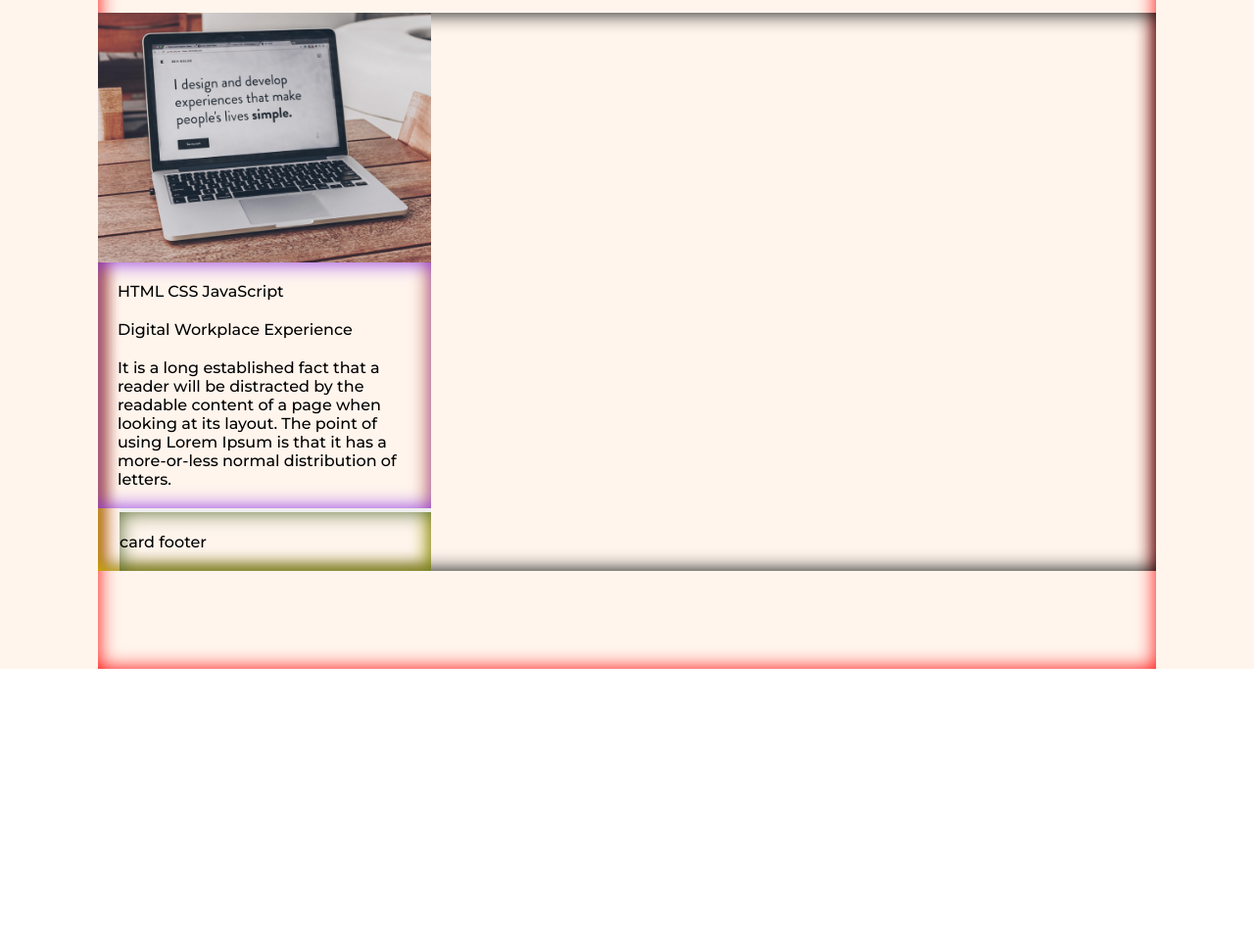
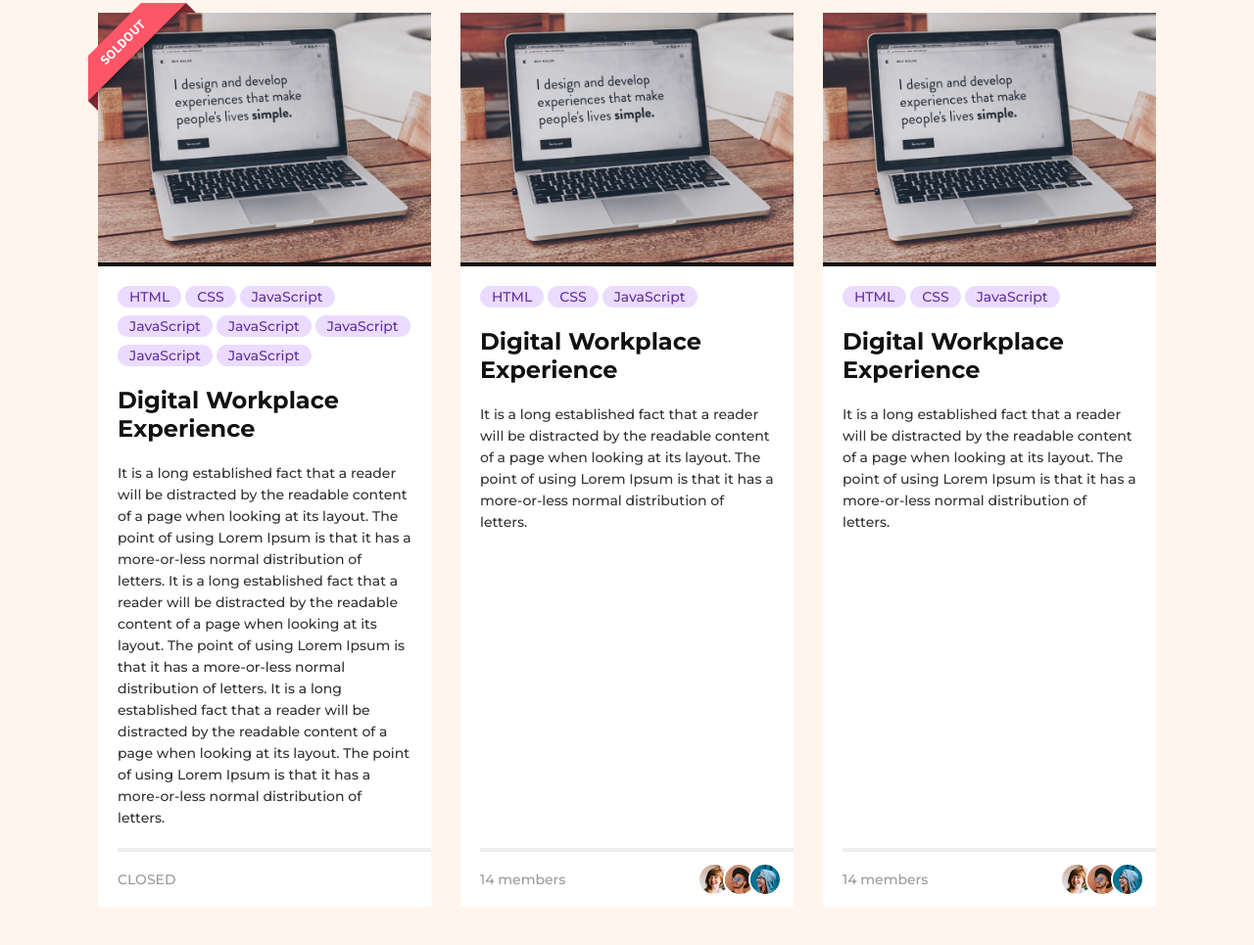
Before and after one commit to ohgoodgood/TIL, a plain HTML site: page HTML_CSS/practices/11_Zigzag/index.html in a window 1280 px wide. Shown: the part 1223-2188 px from the top of the page at 98% size. Before the commit the page ends 1906 px from the top, so only its background shows below. Drawn offline with Linux system fonts and the light colour scheme.

Commit message:
lower side complete

```diff
--- a/HTML_CSS/practices/11_Zigzag/index.html
+++ b/HTML_CSS/practices/11_Zigzag/index.html
@@ -142,14 +142,55 @@
 					<div class="column-card">
 
 						<div class="column-card-header">
-							<img src="./images/cover01.png" />
+							<img class="soldout-image" src="./images/badge.png" />
+							<img class="column-card-cover"src="./images/cover01.png" />
 						</div>
 
 						<div class="column-card-main">
-							<ul class="column-card-tags">
-								<li class="column-tag-item">HTML</li>
-								<li class="column-tag-item">CSS</li>
-								<li class="column-tag-item">JavaScript</li>
+							<ul class="card-tags">
+								<li class="tag-item">HTML</li>
+								<li class="tag-item">CSS</li>
+								<li class="tag-item">JavaScript</li>
+								<li class="tag-item">JavaScript</li>
+								<li class="tag-item">JavaScript</li>
+								<li class="tag-item">JavaScript</li>
+								<li class="tag-item">JavaScript</li>
+								<li class="tag-item">JavaScript</li>
+							</ul>
+
+							<div class="column-card-title">
+								<h2>Digital Workplace Experience</h2>
+							</div>
+
+							<div class="column-card-article">
+								<p>
+									It is a long established fact that a reader will be distracted by the readable content of a page when looking at its layout.
+									The point of using Lorem Ipsum is that it has a more-or-less normal distribution of letters.
+									It is a long established fact that a reader will be distracted by the readable content of a page when looking at its layout.
+									The point of using Lorem Ipsum is that it has a more-or-less normal distribution of letters.
+									It is a long established fact that a reader will be distracted by the readable content of a page when looking at its layout.
+									The point of using Lorem Ipsum is that it has a more-or-less normal distribution of letters.
+								</p>
+							</div>
+						</div>
+
+						<div class="column-card-footer">
+							<div class="card-status">CLOSED</div>
+						</div>
+
+					</div>
+
+					<div class="column-card">
+
+						<div class="column-card-header">
+							<img class="column-card-cover"src="./images/cover01.png" />
+						</div>
+
+						<div class="column-card-main">
+							<ul class="card-tags">
+								<li class="tag-item">HTML</li>
+								<li class="tag-item">CSS</li>
+								<li class="tag-item">JavaScript</li>
 							</ul>
 
 							<div class="column-card-title">
@@ -165,7 +206,54 @@
 						</div>
 
 						<div class="column-card-footer">
-							card footer
+
+							<div class="card-status">14 members</div>
+
+							<ul class="members">
+								<li class="member-icon"> <img src="./images/people01.png" /> </li>
+								<li class="member-icon"> <img src="./images/people02.png" /> </li>
+								<li class="member-icon"> <img src="./images/people03.png" /> </li>
+							</ul>
+
+						</div>
+
+					</div>
+
+					<div class="column-card">
+
+						<div class="column-card-header">
+							<img class="column-card-cover"src="./images/cover01.png" />
+						</div>
+
+						<div class="column-card-main">
+							<ul class="card-tags">
+								<li class="tag-item">HTML</li>
+								<li class="tag-item">CSS</li>
+								<li class="tag-item">JavaScript</li>
+							</ul>
+
+							<div class="column-card-title">
+								<h2>Digital Workplace Experience</h2>
+							</div>
+
+							<div class="column-card-article">
+								<p>
+									It is a long established fact that a reader will be distracted by the readable content of a page when looking at its layout.
+									The point of using Lorem Ipsum is that it has a more-or-less normal distribution of letters.
+								</p>
+							</div>
+						</div>
+
+						<div class="column-card-footer">
+
+							<div class="card-status">14 members</div>
+
+							<ul class="members">
+								<li class="member-icon"> <img src="./images/people01.png" /> </li>
+								<li class="member-icon"> <img src="./images/people02.png" /> </li>
+								<li class="member-icon"> <img src="./images/people03.png" /> </li>
+							</ul>
+
 						</div>
 
 					</div>
--- a/HTML_CSS/practices/11_Zigzag/style.css
+++ b/HTML_CSS/practices/11_Zigzag/style.css
@@ -72,8 +72,6 @@ a {
 }
 
 .l_container {
-    box-shadow: inset 0 0 20px red;
-
     max-width: 1080px;
     min-height: 50vh;
 
@@ -86,8 +84,6 @@ a {
 
 /* commons */
 .header {
-    box-shadow: inset 0 0 20px green;
-
     display: flex;
     align-items: center;
 
@@ -244,8 +240,6 @@ a {
 }
 
 .contents.type-column {
-    box-shadow: inset 0 0 20px black;
-
     display: grid;
     grid-template-columns: repeat(3, 1fr);
     grid-template-rows: 1fr;
@@ -253,39 +247,108 @@ a {
 }
 
 .column-card {
-    box-shadow: inset 0 0 20px gold;
+    background-color: var(--color-white-100);
+    display: flex;
+    flex-direction: column;
 }
 
 .column-card-header {
-    box-shadow: inset 0 0 20px dodgerblue;
+    position: relative;
 }
 
-.column-card-header img {
+.soldout-image {
+    aspect-ratio: 110/110;
+    position: absolute;
+    top: 0;
+    left: 0;
+
+    transform: translate(-10px, -10px);
+}
+
+.column-card-cover {
     aspect-ratio: 340/255;
 }
 
 .column-card-main {
-    box-shadow: inset 0 0 20px blueviolet;
+    /* display: grid;
+    grid-template-columns: 1fr;
+    grid-template-rows: 1fr;
+    gap: 20px; */
 
-    display: grid;
-    grid-template-columns: repeat(autofit, 1fr);
-    grid-template-rows: repeat(autofit, 1fr);
+    display: flex;
+    flex-direction: column;
     gap: 20px;
 
     padding: 20px;
     box-sizing: border-box;
+    border-top: solid 4px var(--color-black-100);
+
+    flex-grow: 1;
 }
 
-.column-card-tags {
+.card-tags {
     display: flex;
     column-gap: 4px;
+    row-gap: 8px;
+    flex-wrap: wrap;
+}
+
+.tag-item {
+    background-color: var(--color-purple-50);
+    border-radius: 12px;
+    padding: 2px 12px;
+    box-sizing: border-box;
+
+    font-size: 14px;
+    color: var(--color-purple-100);
+    font-weight: 500;
+}
+
+.column-card-title {
+    font-size: 24px;
+    font-weight: bold;
+    color: var(--color-black-100);
+}
+
+.column-card-article {
+    font-size: 14px;
+    line-height: 22px;
+    color: var(--color-black-30);
+
+    flex-grow: 1;
 }
 
 .column-card-footer {
-    box-shadow: inset 0 0 20px darkolivegreen;
     height: 60px;
     display: flex;
     align-items: center;
-    margin-left: 22px;
+    margin-left: 20px;
+    padding-right: 20px;
+    box-sizing: border-box;
     border-top: solid 4px var(--color-white-90);
 }
+
+.card-status {
+    font-size: 14px;
+    color: var(--color-grey-100);
+
+    flex-grow: 1;
+}
+
+.members {
+    display: flex;
+}
+
+.member-icon {
+    width: 30px;
+    height: 30px;
+    border-radius: 50%;
+    border: 2px solid var(--color-white-100);
+    overflow: hidden;
+
+    margin-right: -8px;
+}
+
+.member-icon:nth-child(last-child) {
+    margin-right: 0;
+}
```
